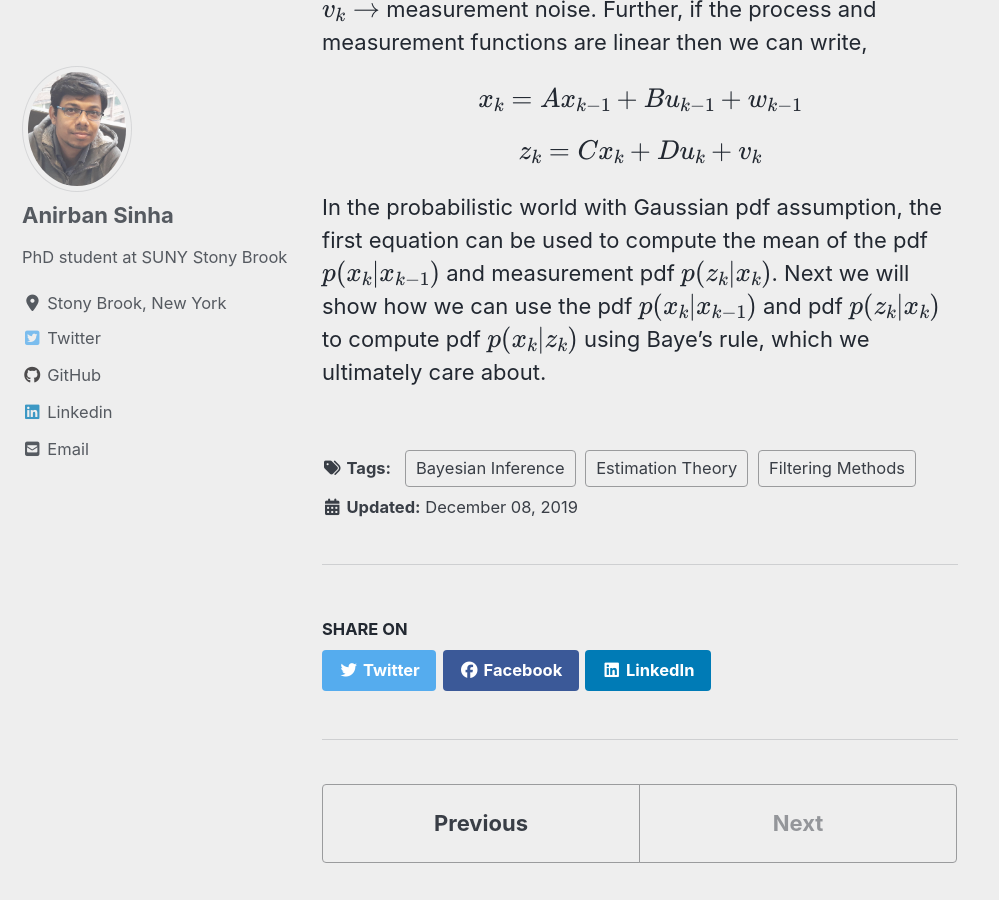
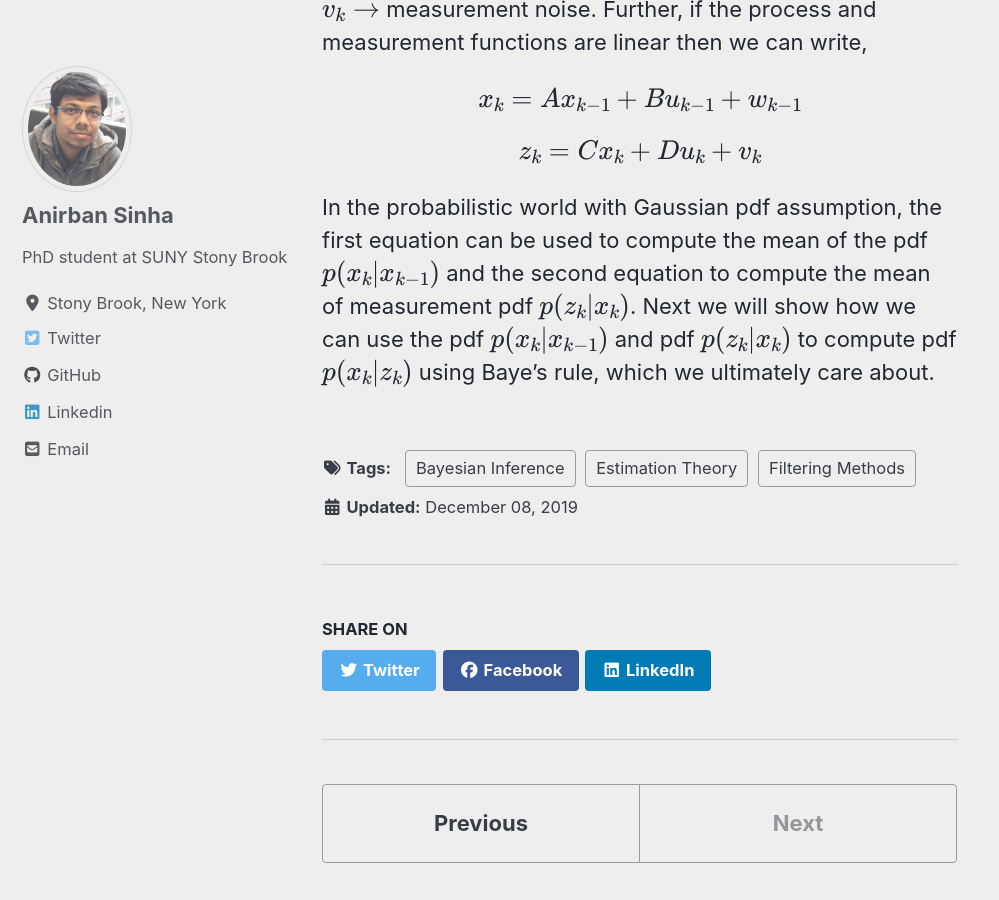
Before and after one commit to mattsinbot/mattsinbot.github.io, a Jekyll site: the page built from _posts/2019-12-08-KalmanFilter_Intro.md, in a window 1280 px wide and 900 px high, scrolled down 1385 px. Shown: the whole window, without its empty margins (0-999 px from the left). Built offline with Jekyll 4.4.1, drawn with Linux system fonts in a browser that asks for light colours; cached includes are drawn as plain includes; nearby versions of some CDN libraries; formulas are drawn with MathJax 3; comment, search, counter and statistics services are not loaded.

Commit message:
Kalman Filter page initiated

```diff
--- a/_posts/2019-12-08-KalmanFilter_Intro.md
+++ b/_posts/2019-12-08-KalmanFilter_Intro.md
@@ -30,7 +30,7 @@ $$x_k = Ax_{k-1} + Bu_{k-1} + w_{k-1}$$
 
 $$z_k = Cx_{k} + Du_{k} + v_{k}$$
 
-In the probabilistic world with Gaussian pdf assumption, the first equation can be used to compute the mean of the pdf $$p(x_k \vert x_{k-1})$$ and measurement pdf $$p(z_k \vert x_k)$$. Next we will show how we can use the pdf $$p(x_k \vert x_{k-1})$$ and pdf $$p(z_k \vert x_k)$$ to compute pdf $$p(x_k \vert z_k)$$ using Baye's rule, which we ultimately care about.
+In the probabilistic world with Gaussian pdf assumption, the first equation can be used to compute the mean of the pdf $$p(x_k \vert x_{k-1})$$ and the second equation to compute the mean of measurement pdf $$p(z_k \vert x_k)$$. Next we will show how we can use the pdf $$p(x_k \vert x_{k-1})$$ and pdf $$p(z_k \vert x_k)$$ to compute pdf $$p(x_k \vert z_k)$$ using Baye's rule, which we ultimately care about.
 
 
 
```
